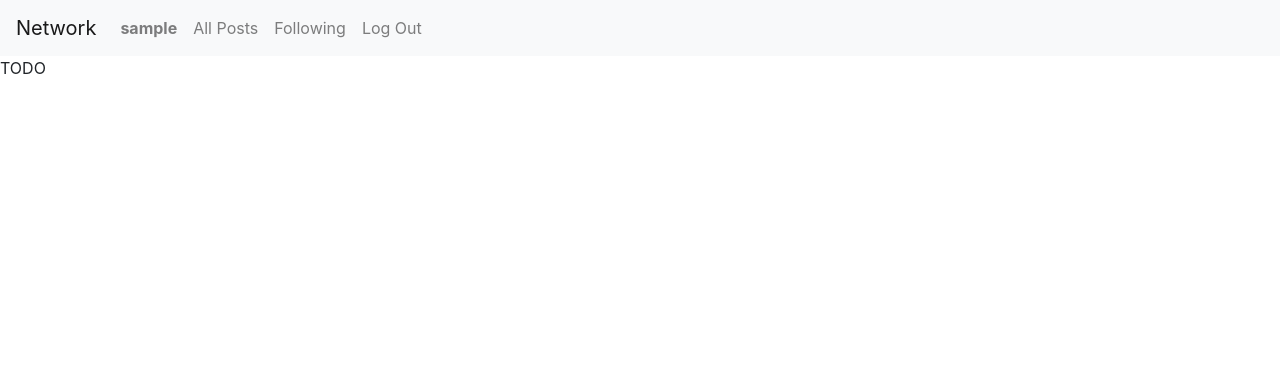
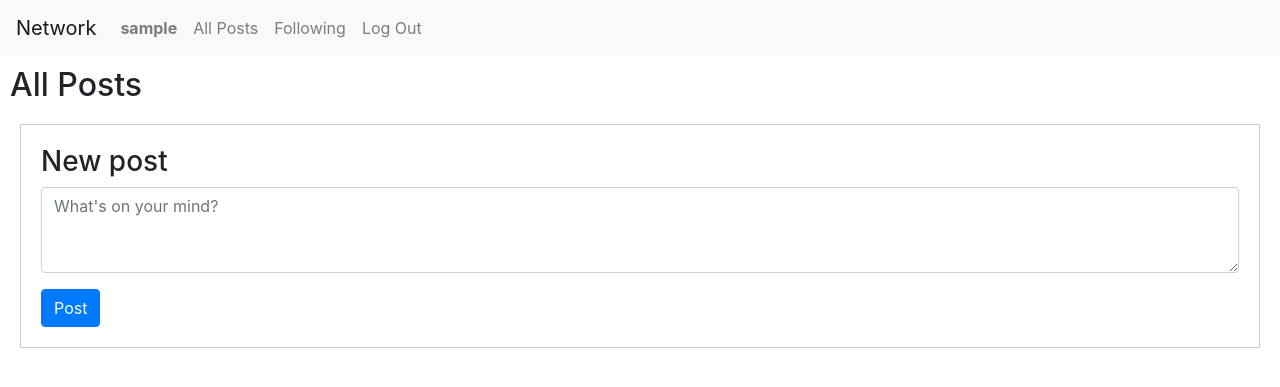
Before and after one commit to ludev84/network, a Django app: page / in a window 1280 px wide. Shown: the top 387 px of the page. Run offline with Django 3.2, Linux system fonts and the light colour scheme; the visitor is signed in with stand-in values (Sample User, id 1); data comes from the database, SQL or seed files in the repository; some libraries are stand-ins or nearby versions.

Commit message:
Create post

```diff
--- a/network/models.py
+++ b/network/models.py
@@ -4,3 +4,12 @@ from django.db import models
 
 class User(AbstractUser):
     pass
+
+
+class Post(models.Model):
+    user = models.ForeignKey(User, on_delete=models.CASCADE, related_name="posts")
+    content = models.TextField()
+    created_at = models.DateTimeField(auto_now_add=True)
+
+    def __str__(self):
+        return f"{self.user.username}: {self.content[:20]}..."  # Display first 20 characters of content
--- a/network/static/network/styles.css
+++ b/network/static/network/styles.css
@@ -0,0 +1,8 @@
+.new_post_container {
+    padding: 20px 20px;
+    margin: 20px 20px;
+    border: 1px solid #ccc;
+}
+h2 {
+    margin: 10px 10px;
+}
--- a/network/templates/network/index.html
+++ b/network/templates/network/index.html
@@ -1,5 +1,20 @@
 {% extends "network/layout.html" %}
 
 {% block body %}
-    TODO
+    <h2>All Posts</h2>
+    {% if user.is_authenticated %}
+        <div class="new_post_container">
+            <h3>New post</h3>
+            {% if message %}
+                <div>{{ message }}</div>
+            {% endif %}
+            <form id="post-form" method="post" action="{% url 'new_post' %}">
+                {% csrf_token %}
+                <div class="form-group">
+                    <textarea class="form-control" id="post-content" name="content" rows="3" placeholder="What's on your mind?" required></textarea>
+                </div>
+                <button type="submit" class="btn btn-primary">Post</button>
+            </form>
+        </div>
+    {% endif %}
 {% endblock %}
--- a/network/urls.py
+++ b/network/urls.py
@@ -1,4 +1,3 @@
-
 from django.urls import path
 
 from . import views
@@ -7,5 +6,6 @@ urlpatterns = [
     path("", views.index, name="index"),
     path("login", views.login_view, name="login"),
     path("logout", views.logout_view, name="logout"),
-    path("register", views.register, name="register")
+    path("register", views.register, name="register"),
+    path("new_post", views.new_post, name="new_post"),
 ]
--- a/network/views.py
+++ b/network/views.py
@@ -8,7 +8,12 @@ from .models import User
 
 
 def index(request):
-    return render(request, "network/index.html")
+    posts = (
+        User.objects.get(username=request.user.username)
+        .posts.all()
+        .order_by("-created_at")
+    )
+    return render(request, "network/index.html", {"posts": posts})
 
 
 def login_view(request):
@@ -24,9 +29,11 @@ def login_view(request):
             login(request, user)
             return HttpResponseRedirect(reverse("index"))
         else:
-            return render(request, "network/login.html", {
-                "message": "Invalid username and/or password."
-            })
+            return render(
+                request,
+                "network/login.html",
+                {"message": "Invalid username and/or password."},
+            )
     else:
         return render(request, "network/login.html")
 
@@ -45,19 +52,38 @@ def register(request):
         password = request.POST["password"]
         confirmation = request.POST["confirmation"]
         if password != confirmation:
-            return render(request, "network/register.html", {
-                "message": "Passwords must match."
-            })
+            return render(
+                request, "network/register.html", {"message": "Passwords must match."}
+            )
 
         # Attempt to create new user
         try:
             user = User.objects.create_user(username, email, password)
             user.save()
         except IntegrityError:
-            return render(request, "network/register.html", {
-                "message": "Username already taken."
-            })
+            return render(
+                request, "network/register.html", {"message": "Username already taken."}
+            )
         login(request, user)
         return HttpResponseRedirect(reverse("index"))
     else:
         return render(request, "network/register.html")
+
+
+def new_post(request):
+    if request.method == "POST":
+        content = request.POST.get("content")
+        if content:
+            from .models import Post
+
+            post = Post(user=request.user, content=content)
+            post.save()
+            return HttpResponseRedirect(reverse("index"))
+        else:
+            return render(
+                request,
+                "network/new_post.html",
+                {"message": "Post content cannot be empty."},
+            )
+    else:
+        return render(request, "network/index.html")
```
Also changed, not shown: network/migrations/0002_post.py (added).
